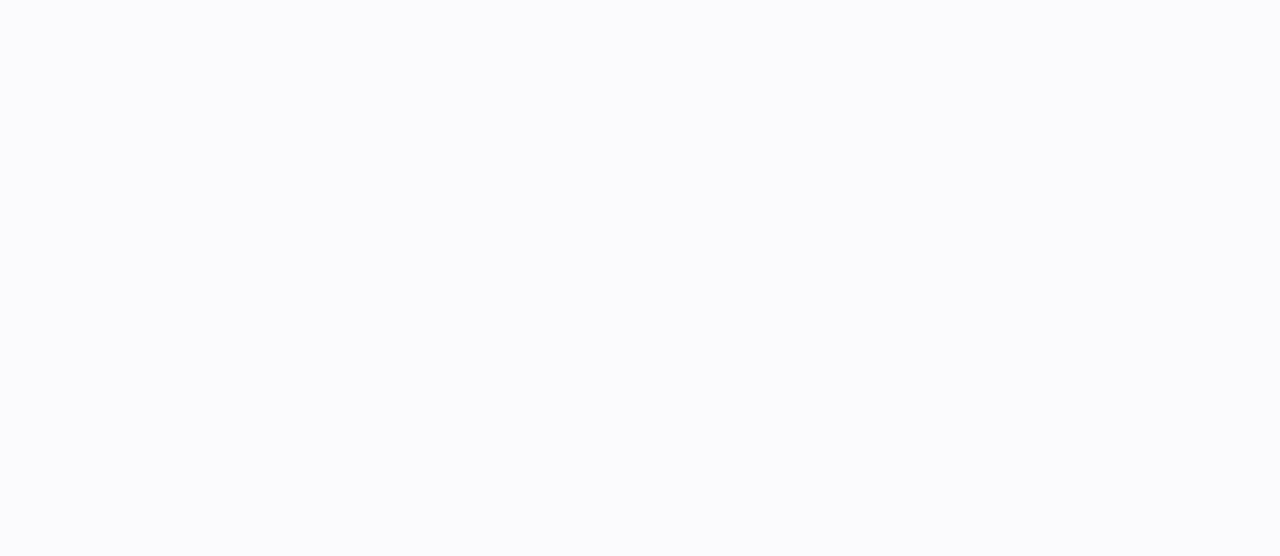
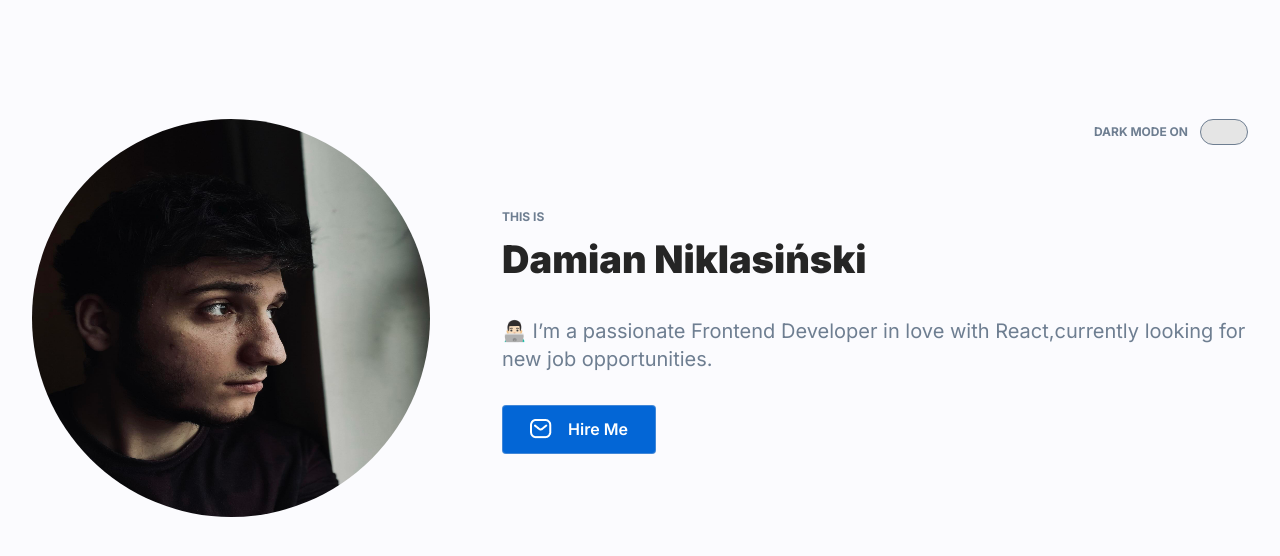
Before and after one commit to Damian-Niklasinski/personal-homepage, a React (Create React App) app: page / in a window 1280 px wide. Shown: the top 556 px of the page. Built offline with nearby package versions, Linux system fonts and the light colour scheme.

Commit message:
added change theme button Named "ThemeButton"

```diff
--- a/src/App.js
+++ b/src/App.js
@@ -1,10 +1,13 @@
+import Wrapper from "./components/Wrapper";
+import Header from "./components/Wrapper/Header";
+import ThemeButton from "./components/features/ThemeButton"
 
 
 function App() {
   return (
-    <>
-
-    </>
+    <Wrapper>
+      <Header HeaderContent={<ThemeButton />} />
+    </Wrapper>
   );
 }
 
--- /dev/null
+++ b/src/components/features/ThemeButton/index.js
@@ -0,0 +1,10 @@
+import { ThemeButtonContainer, StyledButtonText, StyledThemeButton } from "./styled";
+
+const ChangeThemeButton = () => (
+    <ThemeButtonContainer>
+        <StyledButtonText>DARK MODE ON</StyledButtonText>
+        <StyledThemeButton />
+    </ThemeButtonContainer>
+);
+
+export default ChangeThemeButton;
--- /dev/null
+++ b/src/components/features/ThemeButton/styled.js
@@ -0,0 +1,23 @@
+import styled from "styled-components";
+
+export const ThemeButtonContainer = styled.div`
+  display: flex;
+  justify-content: flex-end;
+  align-items: center;
+  margin-bottom: 65px;
+`;
+
+export const StyledButtonText = styled.span`
+  color: ${({theme}) => theme.color.slategray};
+  font-size: 12px;
+  font-weight: 700;
+  margin-right: 12px;
+`;
+
+export const StyledThemeButton = styled.button`
+  width: 48px;
+  height: 26px;
+  border: 1px solid #6E7E91;
+  border-radius: 25px;
+  background-color: ${({theme}) => theme.color.mercury};
+`;
```
Also changed, not shown: src/images/Message.png (added).
